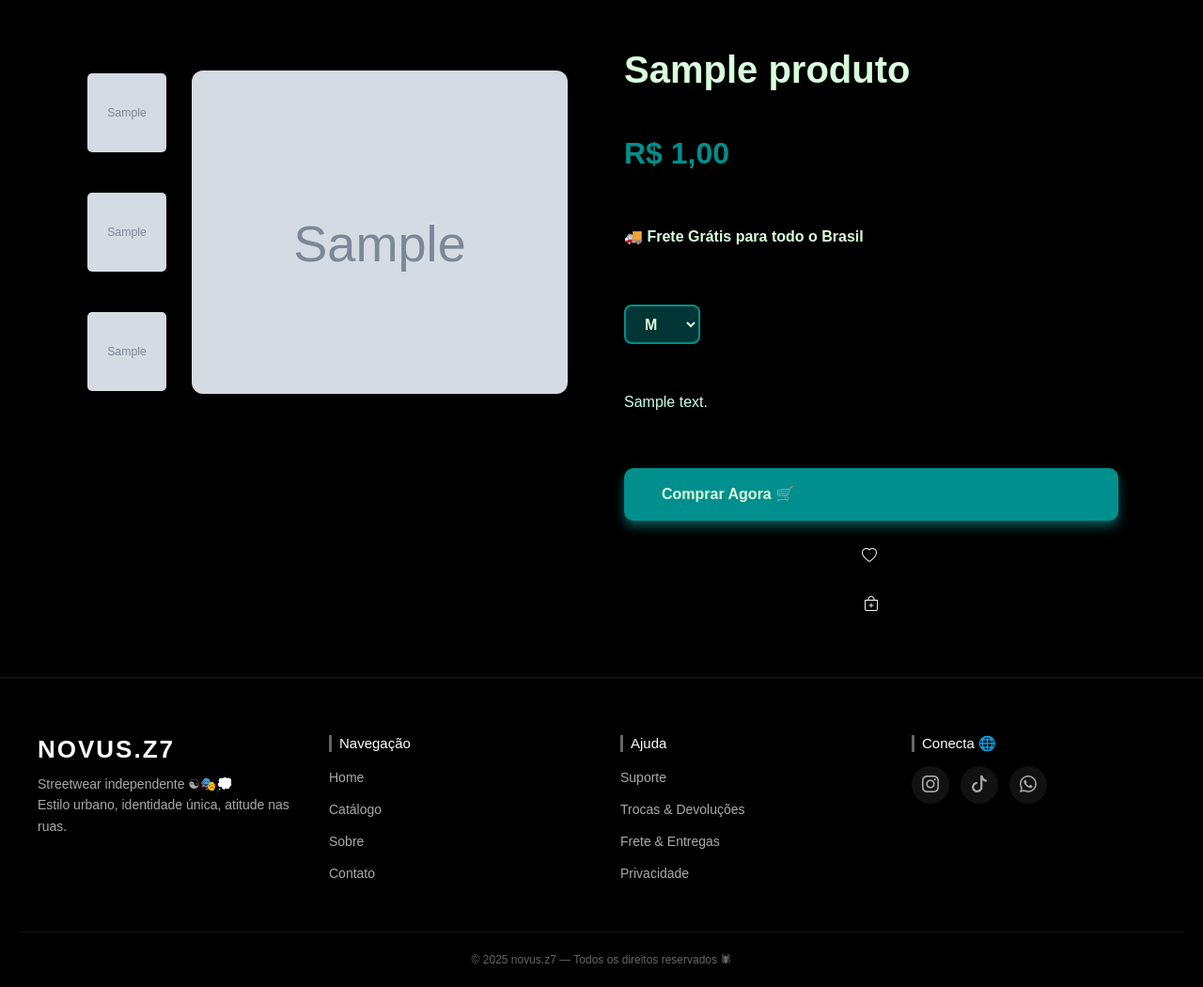
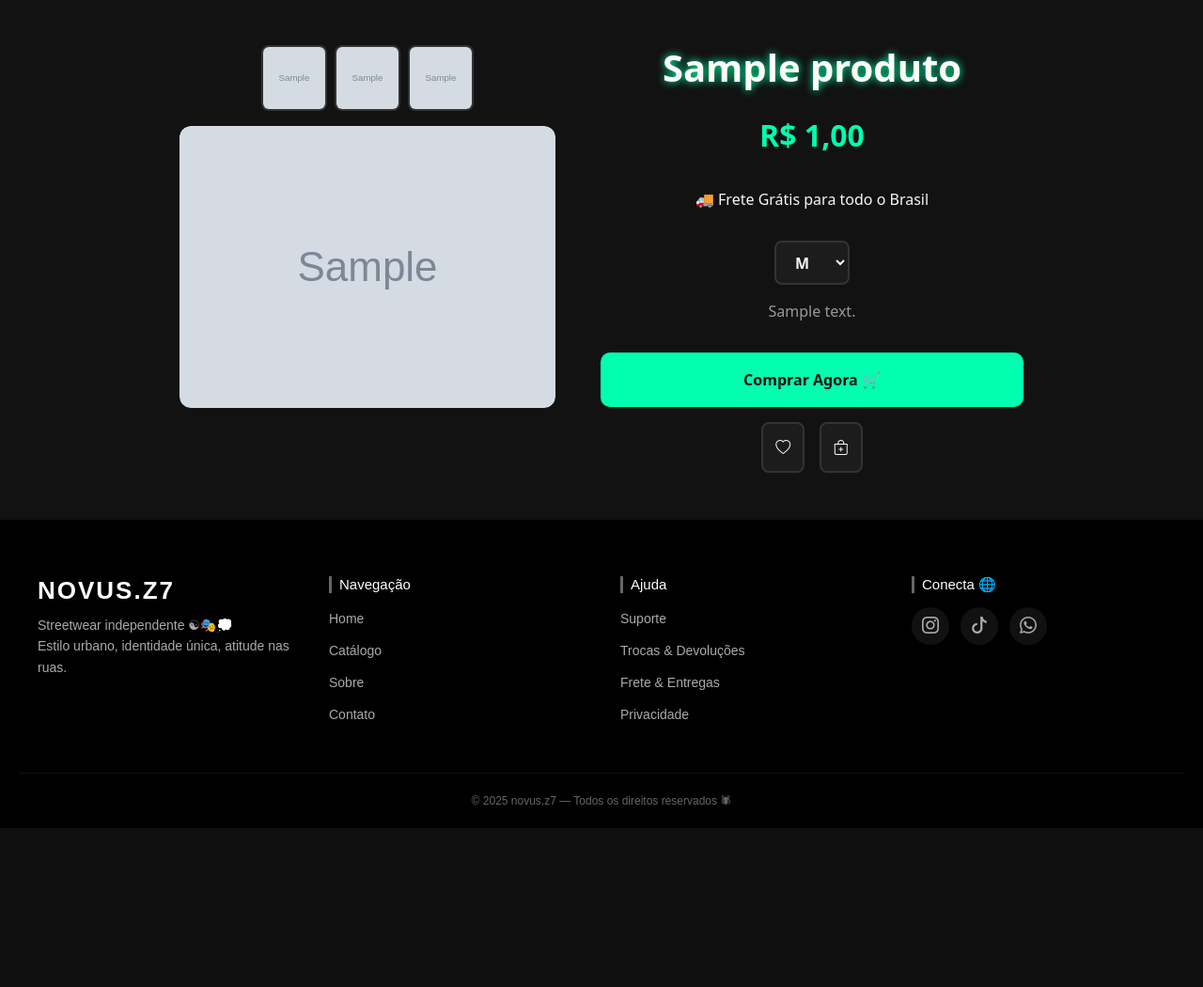
Before and after one commit to Ghostzinm/novus.z7--PI-, a PHP site: page /produtos.php?id=1 in a window 1280 px wide. Shown: the part 70-1120 px from the top of the page at 94% size. After the commit the page ends 951 px from the top, so only its background shows below. Run offline with PHP 8.4, Linux system fonts and the light colour scheme; tables that the repository leaves empty hold one stand-in row (values such as "Sample post"); grey boxes marked "Sample" are stand-in pictures; data that the repository does not hold is empty.

Commit message:
novo layout

```diff
--- a/css/produtos.css
+++ b/css/produtos.css
@@ -1,75 +1,78 @@
 :root {
-  --produto-primary: #D8FFDB;
-  --produto-secundaria: #015958;
-  --produto-terciaria: #C7FFED;
-  --produto-quartearia: #023535;
-  --produto-complementar: #008F8C;
+  /* === Cores principais === */
+  --P-color-bg: #121212;
+  --P-color-bg-card: #1c1c1c;
+  --P-color-primary: #fffcf5;
+  --P-color-primary-dark: #e6e2d3;
+  --P-color-secondary: #00ffae;
+  --P-color-secondary-dark: #00cc8f;
+  --P-color-text: #f5f5f5;
+  --P-color-text-muted: #999;
+  --P-color-border: #333;
+
+  /* === Efeitos === */
+  --P-shadow-neon: 0 0 12px var(--P-color-secondary);
+  --P-transition-default: 0.3s ease;
+
+  /* === Botões === */
+  --P-btn-color: var(--P-color-secondary);
+  --P-btn-text: var(--P-color-bg);
+  --P-text-light: var(--P-color-text);
 }
 
-/* Reset só para produto */
-.produto-section * {
-  box-sizing: border-box;
-  font-family: 'Montserrat', sans-serif;
-  margin: 0;
-  margin-top: 25px;
-  padding: 0;
+/* === PRODUTO SECTION === */
+.produto-section {
+  background-color: var(--P-color-bg);
+  padding: 3rem 1rem;
 }
 
-/* Container principal */
 .produto-container {
   display: flex;
   gap: 3rem;
   max-width: 1100px;
-  margin: 0 auto 4rem;
-  flex-wrap: nowrap; /* mantém galeria e info lado a lado */
-  justify-content: space-between;
+  margin: 0 auto;
+  flex-wrap: wrap;
+  justify-content: center;
   align-items: flex-start;
+  color: var(--P-color-text);
 }
 
-/* Galeria de imagens */
 .produto-galeria {
   display: flex;
-  gap: 1.5rem;
-  flex-direction: row; /* miniaturas à esquerda, principal à direita */
-  flex: 1 1 400px;
+  gap: 1rem;
+  flex-direction: column;
 }
 
 .produto-miniaturas {
   display: flex;
-  flex-direction: column;
-  gap: 0.75rem;
+  gap: 0.5rem;
+  flex-direction: row;
+  justify-content: center;
 }
 
 .produto-miniaturas img {
-  width: 90px;
-  height: 90px;
+  width: 70px;
+  height: 70px;
   object-fit: cover;
+  border: 2px solid var(--P-color-border);
   border-radius: 8px;
   cursor: pointer;
-  border: 3px solid transparent;
-  box-shadow: 0 3px 6px rgba(0,0,0,0.25);
-  transition: border-color 0.3s, transform 0.25s;
+  transition: var(--P-transition-default);
 }
 
 .produto-miniaturas img:hover,
-.produto-miniaturas img:focus {
-  border-color: var(--produto-complementar);
-  transform: scale(1.05);
-  outline: none;
-}
-
 .produto-miniaturas img.produto-selected {
-  border-color: var(--produto-primary);
+  border-color: var(--P-color-secondary);
+  box-shadow: var(--P-shadow-neon);
   transform: scale(1.1);
 }
 
 .produto-imagem-principal {
+  max-width: 400px;
+  max-height: 500px;
+  margin: 0 auto;
+  overflow: hidden;
   border-radius: 12px;
-  overflow: hidden;
-  box-shadow: 0 10px 25px rgba(0,0,0,0.6);
-  max-width: 420px;
-  max-height: 520px;
-  flex-shrink: 0;
 }
 
 .produto-imagem-principal img {
@@ -77,156 +80,96 @@
   height: 100%;
   object-fit: cover;
   border-radius: 12px;
-  transition: transform 0.3s ease, opacity 0.3s;
+  transition: var(--P-transition-default);
 }
 
-/* Informações do produto */
 .produto-info {
-  flex: 1 1 400px;
+  flex: 1;
+  max-width: 450px;
   display: flex;
   flex-direction: column;
-  justify-content: flex-start;
+  gap: 1rem;
+  text-align: center;
 }
 
 .produto-nome {
   font-size: 2.5rem;
-  margin-bottom: 1rem;
   font-weight: 900;
-  color: var(--produto-primary);
-  text-shadow: 1px 1px 3px rgba(0,0,0,0.3);
+  color: var(--P-color-primary);
+  text-shadow: 0 0 8px var(--P-color-secondary);
 }
 
 .produto-preco {
   font-size: 2rem;
-  color: var(--produto-complementar);
-  font-weight: 700;
-  margin-bottom: 1.75rem;
-  text-shadow: 1px 1px 2px rgba(0,0,0,0.25);
+  font-weight: bold;
+  color: var(--P-color-secondary);
 }
 
 .produto-descricao {
   font-size: 1rem;
-  line-height: 1.6;
-  margin-bottom: 2rem;
-  color: var(--produto-terciaria);
-  text-shadow: 0 0 4px rgba(0,0,0,0.15);
-}
-
-.produto-frete {
-  color: var(--produto-primary);
-  font-weight: bold;
-  margin-bottom: 10px;
-}
-
-.produto-tags span {
-  background: var(--produto-complementar);
-  color: var(--produto-primary);
-  padding: 3px 8px;
-  border-radius: 6px;
-  font-size: 0.75rem;
-  margin-right: 4px;
-  margin-bottom: 4px;
-  display: inline-block;
-  transition: transform 0.2s;
-}
-
-.produto-tags span:hover {
-  transform: scale(1.1);
-}
-
-/* Seleção de tamanho e cores */
-.produto-opcoes {
-  display: flex;
-  gap: 1rem;
-  margin-bottom: 1.5rem;
-  flex-wrap: wrap;
+  color: var(--P-color-text-muted);
+  line-height: 1.5;
 }
 
 .produto-opcoes select {
   padding: 0.6rem 1rem;
   border-radius: 8px;
-  border: 2px solid var(--produto-complementar);
-  background-color: var(--produto-quartearia);
-  color: var(--produto-primary);
+  border: 2px solid var(--P-color-border);
+  background-color: var(--P-color-bg-card);
+  color: var(--P-color-text);
   font-weight: 700;
   cursor: pointer;
-  transition: border-color 0.3s, transform 0.2s;
+  transition: var(--P-transition-default);
 }
 
 .produto-opcoes select:hover {
-  border-color: var(--produto-primary);
-  transform: scale(1.02);
+  border-color: var(--P-color-secondary);
 }
 
-/* Botões */
-.produto-btn-comprar, .produto-btn-mini-cart {
-  background-color: var(--produto-complementar);
-  color: var(--produto-primary);
+.produto-btn-comprar {
+  background-color: var(--P-btn-color);
+  color: var(--P-btn-text);
+  padding: 1rem 2rem;
+  border-radius: 10px;
   font-weight: 700;
-  padding: 1rem 2.5rem;
-  border-radius: 10px;
   text-decoration: none;
-  box-shadow: 0 6px 12px rgba(0,143,140,0.6);
-  transition: background-color 0.3s, box-shadow 0.3s, transform 0.2s;
-  cursor: pointer;
-  user-select: none;
+  transition: var(--P-transition-default);
 }
 
-.produto-btn-comprar:hover, .produto-btn-mini-cart:hover {
-  background-color: var(--produto-secundaria);
-  transform: scale(1.02);
-  box-shadow: 0 8px 18px rgba(1,89,88,0.8);
+.produto-btn-comprar:hover {
+  background-color: var(--P-color-secondary-dark);
+  transform: scale(1.05);
 }
 
-/* Responsividade */
-@media (max-width: 900px) {
+.produto-buttons {
+  display: flex;
+  gap: 1rem;
+  justify-content: center;
+}
+
+.btn-add-carrinho, .btn-fav {
+  background-color: var(--P-color-bg-card);
+  border: 2px solid var(--P-color-border);
+  padding: 0.8rem;
+  border-radius: 8px;
+  cursor: pointer;
+  transition: var(--P-transition-default);
+}
+
+.btn-add-carrinho:hover, .btn-fav:hover {
+  border-color: var(--P-color-secondary);
+  box-shadow: var(--P-shadow-neon);
+  transform: scale(1.1);
+}
+
+/* === RESPONSIVO === */
+@media (max-width: 768px) {
   .produto-container {
     flex-direction: column;
     align-items: center;
   }
 
-  .produto-galeria {
-    flex-direction: row;
-    justify-content: center;
-    gap: 1rem;
-    margin-bottom: 1.5rem;
-  }
-
-  .produto-miniaturas {
-    flex-direction: row;
-  }
-
-  .produto-miniaturas img {
-    width: 70px;
-    height: 70px;
-  }
-
   .produto-info {
     max-width: 100%;
-    text-align: center;
-  }
-
-  .produto-nome {
-    font-size: 2rem;
-  }
-
-  .produto-preco {
-    font-size: 1.6rem;
-  }
-
-  .produto-opcoes {
-    justify-content: center;
   }
 }
-
-@media (max-width: 600px) {
-  .produto-lista-relacionados {
-    gap: 1rem;
-    justify-content: center;
-  }
-
-  .produto-item-rel img {
-    width: 120px;
-    height: 120px;
-  }
-}
--- a/produtos.php
+++ b/produtos.php
@@ -41,7 +41,6 @@ $usuarioId = $_SESSION['usuario']['id'] ?? null;
 $produto['favorito'] = $usuarioId ? Favoritos::isFavorito($conn, $produto['id'], $usuarioId) : false;
 
 include('./templates/header.php');
-
 ?>
 
 <link rel="stylesheet" href="./css/produtos.css">
@@ -84,7 +83,8 @@ include('./templates/header.php');
 
       <p class="produto-descricao"><?= nl2br(htmlspecialchars($produto['descricao'])) ?></p>
 
-      <a href="./add-carrinho.php" class="produto-btn-comprar cart-btn"
+      <a href="./add-carrinho.php"
+         class="btn produto-btn-comprar cart-btn"
          data-id="<?= $produto['id'] ?>"
          data-nome="<?= htmlspecialchars($produto['nome']) ?>"
          data-preco="<?= $produto['preco'] ?>"
@@ -92,20 +92,25 @@ include('./templates/header.php');
          data-img="<?= $produto['img'] ?>">
         Comprar Agora 🛒
       </a>
-      <button class="btn text-light btn-fav me-1" id="fav-<?= $produto['id'] ?>" data-id="<?= $produto['id'] ?>">
+
+      <div class="produto-buttons">
+        <button class="btn btn-fav text-light" id="fav-<?= $produto['id'] ?>" data-id="<?= $produto['id'] ?>">
           <i class="bi <?= $produto['favorito'] ? 'bi-heart-fill text-danger' : 'bi-heart' ?>"></i>
         </button>
-      <button class="btn text-light btn-add-carrinho" id="add-card" data-id="<?= $produto['id'] ?>">
+
+        <button class="btn btn-add-carrinho text-light" data-id="<?= $produto['id'] ?>">
           <i class="bi bi-bag-plus"></i>
         </button>
       </div>
+    </div>
+
   </div>
 </section>
 
 <div id="toast-container-novusz7"></div>
 
 <script src="./js/add-card.js"></script>
-<script src="./js/add-fav.js"> </script>
+<script src="./js/add-fav.js"></script>
 <script>
   function trocarImagem(elemento) {
     const principal = document.getElementById('imagem-principal');
```
Lines whose indentation alone changed are shown as unchanged.
